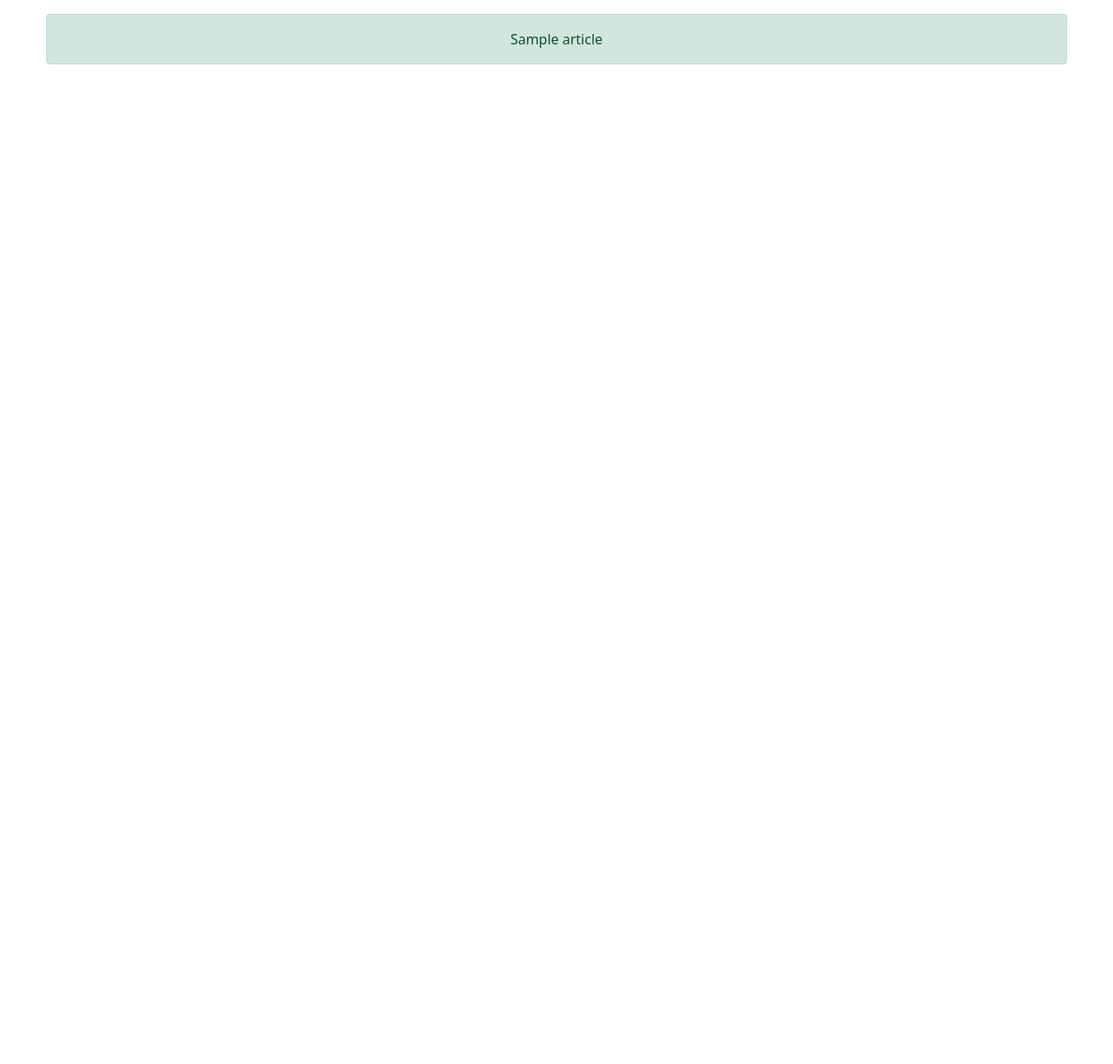
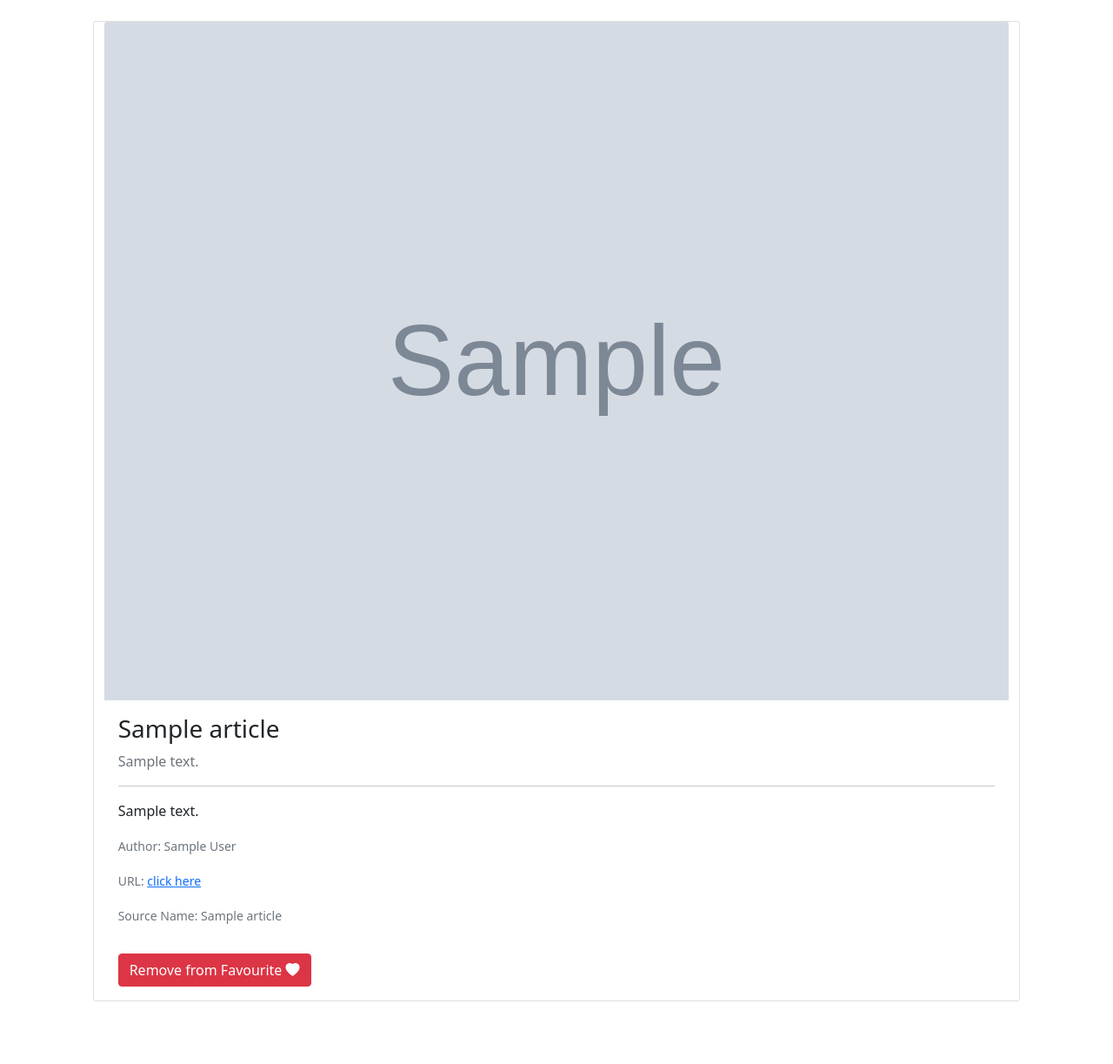
Before and after one commit to AymanAlshanqiti/simple-django-blog, a Django app: page /articles/1 in a window 1280 px wide. Shown: the part 56-1279 px from the top of the page at 87% size. Before the commit the page ends 130 px from the top, so only its background shows below. Run offline with Django 3.2, Linux system fonts and the light colour scheme; a user stored in the database is signed in; tables that the repository leaves empty hold one stand-in row (values such as "Sample post"); grey boxes marked "Sample" are stand-in pictures.

Commit message:
feat: add the ability to user to add/remove articles to his favourite list (#1)

```diff
--- a/articles/admin.py
+++ b/articles/admin.py
@@ -1,5 +1,5 @@
 from django.contrib import admin
-from .models import Article
+from articles.models import Article, FavouriteArticle
 
-# admin.site.register(FavouriteArticle)
 admin.site.register(Article)
+admin.site.register(FavouriteArticle)
--- a/articles/models.py
+++ b/articles/models.py
@@ -1,8 +1,9 @@
 from django.db import models
+from django.db.models.deletion import CASCADE
+from account.models import Account
 
 
 class Article(models.Model):
-    source_id = models.CharField(max_length=64, blank=True)
     source_name = models.CharField(max_length=64)
     author = models.CharField(max_length=64)
     title = models.CharField(max_length=128)
@@ -14,3 +15,11 @@ class Article(models.Model):
 
     def __str__(self):
         return self.title
+
+
+class FavouriteArticle(models.Model):
+    account = models.ForeignKey(Account, on_delete=models.CASCADE)
+    article = models.ForeignKey(Article, on_delete=models.CASCADE)
+
+    def __str__(self):
+        return self.account.email
--- a/articles/templates/article-detail.html
+++ b/articles/templates/article-detail.html
@@ -5,8 +5,30 @@
 
 {% block content %}
   <div class="row justify-content-center mb-5">
-    <div class="col-11 alert alert-success text-center mt-3" role="alert">
-      {{article.title}}
+    <div class="col-10 card my-4">
+      <img src="{{article.url_to_image}}" class="card-img-top" alt="article photo">
+      <div class="card-body">
+        <h3 class="card-title">{{article.title}}</h3>
+        <p class="card-text text-muted">{{article.description}}</p>
+        <hr>
+        <p class="card-text">{{article.content}}</p>
+        <p class="card-text"><small class="text-muted">Author: {{article.author}}</small></p>
+        <p class="card-text"><small class="text-muted">URL: <a href="{{article.url}}">click here</a></small></p>
+        <p class="card-text"><small class="text-muted">Source Name: {{article.source_name}}</small></p>
+        {% if request.user.is_authenticated %}
+          {% if favourite_article == True %}
+            <a class="btn btn-danger mt-3" href="{% url 'add-article-to-favourite' article.id %}">
+              <span>Remove from Favourite</span>
+              <i class="bi-heart-fill"></i>
+            </a>
+          {% else %}
+            <a class="btn btn-outline-danger mt-3" href="{% url 'add-article-to-favourite' article.id %}">
+              <span>Add to Favourite</span>
+              <i class="bi-heart-fill"></i>
+            </a>
+          {% endif %}
+        {% endif %}
+      </div>
     </div>
   </div>
   {% endblock %}
--- a/articles/templates/articles-list.html
+++ b/articles/templates/articles-list.html
@@ -18,11 +18,6 @@
         <h5 class="card-title">{{article.title}}</h5>
         <p class="card-text text-muted">{{article.description}}</p>
         <a href="{% url 'article-detail' article.id %}" class="btn btn-primary">Read More</a>
-        {% if request.user.is_authenticated %}
-          <button type="button" class="btn btn-outline-danger">
-            <i class="bi-heart-fill"></i>
-          </button>
-        {% endif %}
       </div>
     </div>
     {% endfor %}
--- a/articles/views.py
+++ b/articles/views.py
@@ -1,5 +1,5 @@
 from django.shortcuts import redirect, render
-from articles.models import Article
+from articles.models import Article, FavouriteArticle
 
 
 def home_view(request):
@@ -8,19 +8,40 @@ def home_view(request):
 
 def articles_list_view(request):
     articles = Article.objects.all()
-    context = {"articles": articles}
+    favourite_articles = FavouriteArticle.objects.all()
+    context = {"articles": articles, "favourite_articles": favourite_articles}
     return render(request, 'articles-list.html', context)
 
 
 def article_detail_view(request, article_id):
     article = Article.objects.get(id=article_id)
-    context = {"article": article}
-    return render(request, 'article-detail.html', context)
+    if request.user.is_authenticated:
+        favourite_article = FavouriteArticle.objects.filter(
+            article=article, account=request.user)
+        if favourite_article:
+            favourite_article = True
+        else:
+            favourite_article = False
+        context = {"article": article,  "favourite_article": favourite_article}
+        return render(request, 'article-detail.html', context)
+    else:
+        context = {"article": article}
+        return render(request, 'article-detail.html', context)
 
 
 def add_article_to_favourite(request, article_id):
     if request.user.is_authenticated:
-        print('user authenticatted')
-
+        article = Article.objects.get(id=article_id)
+        favourite_article = FavouriteArticle.objects.filter(
+            article=article, account=request.user)
+        if favourite_article:
+            favourite_article.delete()
+            return redirect('article-detail', article_id)
+        else:
+            favourite_article = FavouriteArticle()
+            favourite_article.article = article
+            favourite_article.account = request.user
+            favourite_article.save()
+            return redirect('article-detail', article_id)
     else:
         return redirect('home')
```
Also changed, not shown: account/migrations/0001_initial.py, articles/migrations/0001_initial.py.
